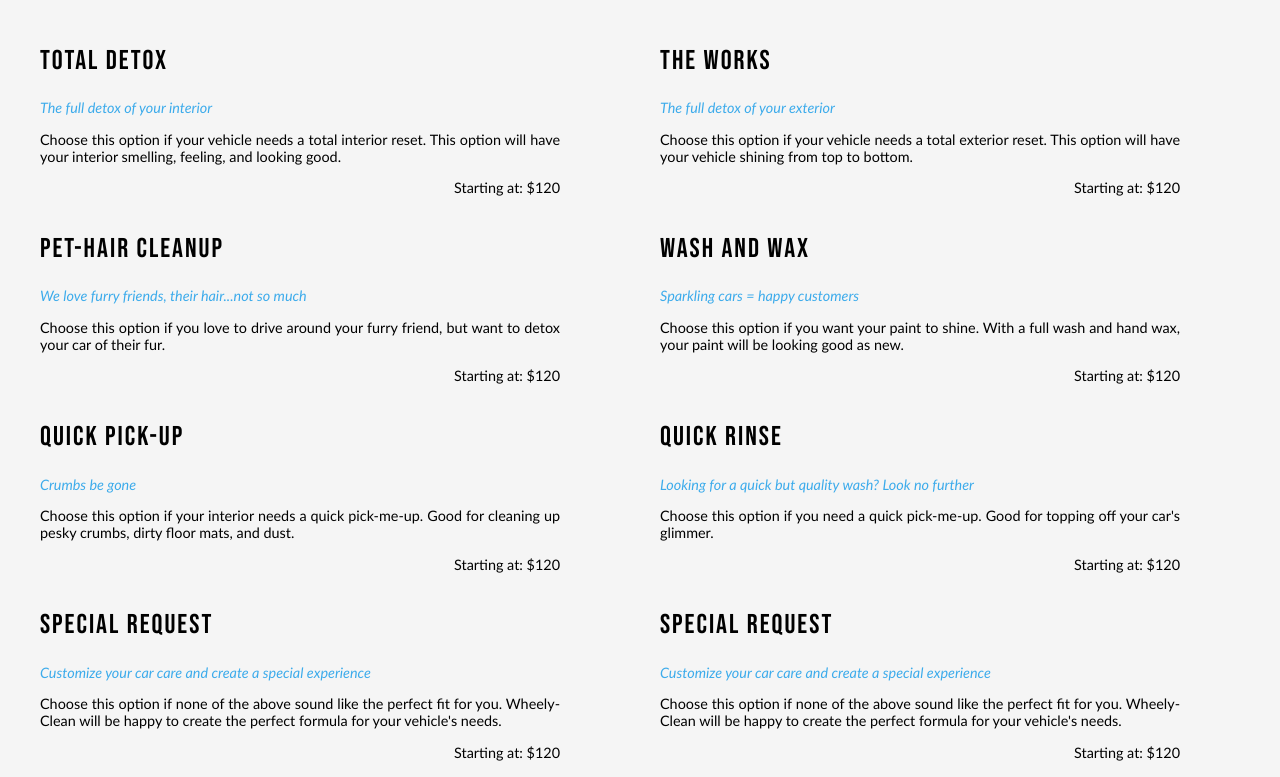
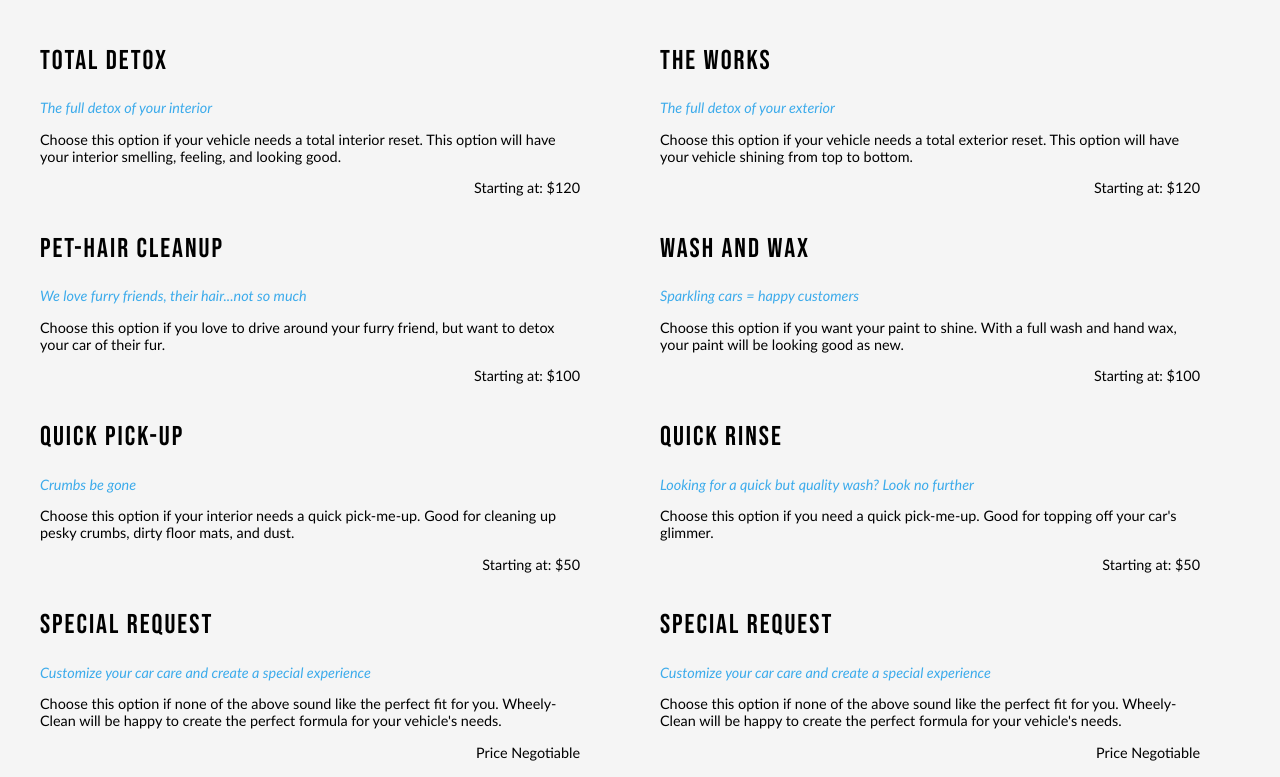
Before and after one commit to amspell04/wheely-clean.com, a plain HTML site: page services.html in a window 1280 px wide. Shown: the part 263-1040 px from the top of the page. Drawn offline with Linux system fonts and the light colour scheme.

Commit message:
changed to left align
justify was causing unwanted extra spaces

```diff
--- a/services.html
+++ b/services.html
@@ -50,7 +50,7 @@
                     <p class="one-liner">Sparkling cars = happy customers</p>
                         <p class="description">Choose this option if you want your paint to shine. With a full wash and hand wax, your paint
                             will be looking good as new. </p>
-                            <p class="price">Starting at: $120</p>
+                            <p class="price">Starting at: $100</p>
 
                 </div>
 
@@ -60,7 +60,7 @@
                     <p class="one-liner">Looking for a quick but quality wash? Look no further</p>
                         <p class="description">Choose this option if you need a quick pick-me-up. Good for topping off your car's glimmer.
                         </p>
-                        <p class="price">Starting at: $120</p>
+                        <p class="price">Starting at: $50</p>
 
                 </div>
 
@@ -71,7 +71,7 @@
                         <p class="description">Choose this option if none of the above sound like the perfect fit for you. Wheely-Clean
                             will be happy to create the perfect formula for your vehicle's needs.
                         </p>
-                        <p class="price">Starting at: $120</p>
+                        <p class="price">Price Negotiable</p>
                 </div>
 
 
@@ -96,7 +96,7 @@
                         <p class="description">Choose this option if you love to drive around your furry friend, but want to
                             detox your car of their fur.
                         </p>
-                        <p class="price">Starting at: $120</p>
+                        <p class="price">Starting at: $100</p>
 
                 </div>
 
@@ -107,7 +107,7 @@
                         <p class="description">Choose this option if your interior needs a quick pick-me-up. Good for
                             cleaning up pesky crumbs, dirty floor mats, and dust.
                         </p>
-                        <p class="price">Starting at: $120</p>
+                        <p class="price">Starting at: $50</p>
                 </div>
 
                 <div class="serv-four">
@@ -116,7 +116,7 @@
                 <p class="one-liner">Customize your car care and create a special experience</p>
                     <p class="description">Choose this option if none of the above sound like the perfect fit for you. Wheely-Clean
                         will be happy to create the perfect formula for your vehicle's needs.</p>
-                        <p class="price">Starting at: $120</p>
+                        <p class="price">Price Negotiable</p>
 
                 </div>
 
--- a/styles/indexstyles.css
+++ b/styles/indexstyles.css
@@ -16,7 +16,7 @@ h2{
 body{
     display: grid;
     grid-template-columns: 1fr 1fr;
-    grid-template-rows:  30px 780px 550px 150px 710px 85px;
+    grid-template-rows:  30px 730px 500px 150px 710px 85px;
 }
 
 header{
@@ -137,15 +137,16 @@ footer{
     border-top: 0px;
     border-bottom: 0px;
     border-left: 0px;
-    font-size: 120%;
+    font-size: 100%;
     font-family: 'Trebuchet MS', 'Lucida Sans Unicode', 'Lucida Grande', 'Lucida Sans', Arial, sans-serif;
+
   }
   .column1-2{
     grid-column: 2/3;
     justify-content: center;
     align-items: center;
     text-align: center;
-    font-size: 120%;
+    font-size: 100%;
     font-family: 'Trebuchet MS', 'Lucida Sans Unicode', 'Lucida Grande', 'Lucida Sans', Arial, sans-serif;
 
   }
@@ -250,7 +251,8 @@ footer{
 #about-text{
     padding-left: 40px;
     padding-right: 40px;
-    text-align: justify;
+    font-size: 90%;
+    text-align: left;
     font-family: 'Trebuchet MS', 'Lucida Sans Unicode', 'Lucida Grande', 'Lucida Sans', Arial, sans-serif;
 
 }
--- a/styles/servicestyles.css
+++ b/styles/servicestyles.css
@@ -71,14 +71,15 @@ footer{
 
 .description{
     font-size: 90%;
-    text-align: justify;
+    word-spacing: normal;
+    text-align: left;
     font-family: 'Trebuchet MS', 'Lucida Sans Unicode', 'Lucida Grande', 'Lucida Sans', Arial, sans-serif;
 
 }
 
 .one-liner{
     font-size: 90%;
-    text-align: justify;
+    text-align: left;
     font-family: 'Trebuchet MS', 'Lucida Sans Unicode', 'Lucida Grande', 'Lucida Sans', Arial, sans-serif;
     font-style: italic;
     color:  #3cabeb;
@@ -129,7 +130,7 @@ footer{
     body{
         display: grid;
         grid-template-columns: 1fr 1fr;
-        column-gap: 60px;
+        column-gap: 40px;
         grid-template-rows: 85px 100px 1fr 200px 85px;
     }
 
```
